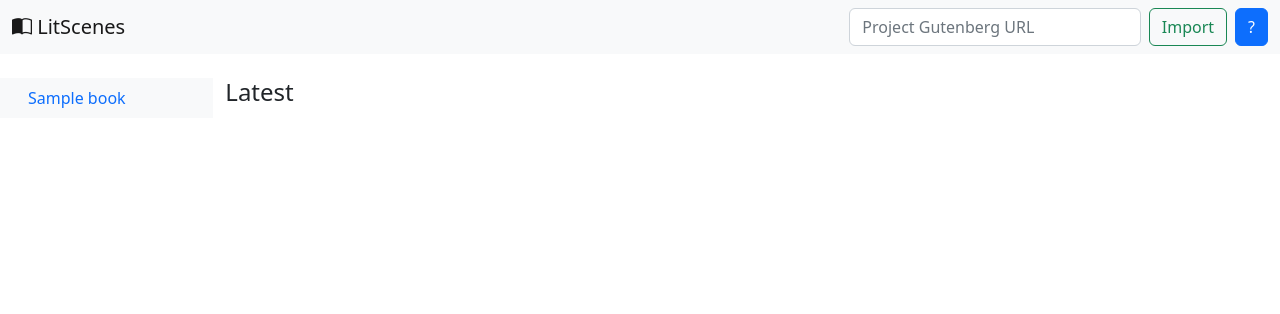
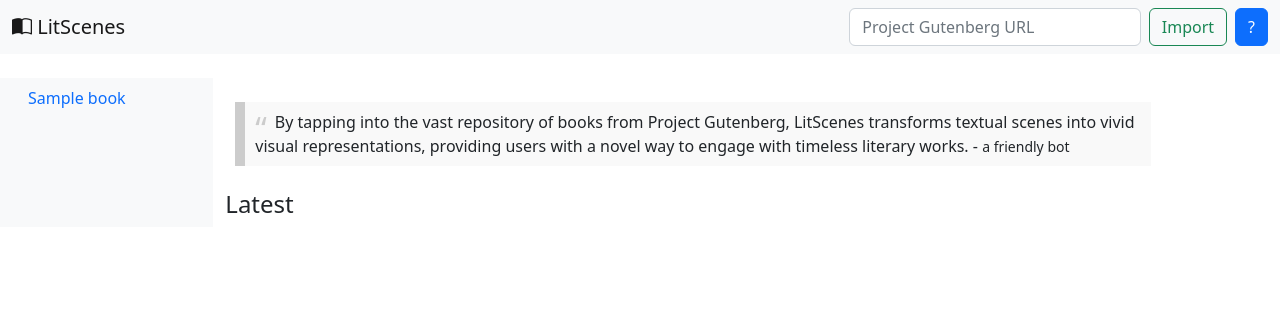
Before and after one commit to kvnn/LitScenes, a FastAPI app: template app/templates/base.html in a window 1280 px wide. Shown: the top 314 px of the page. Run offline with FastAPI, Linux system fonts and the light colour scheme; the template is opened without the code that fills it: most values are stand-ins (such as "Sample title", 1, 10 or a date in 2020); data that the repository does not hold is empty; parts of the project's set-up code (start-up, migrations or seed data) failed here and were passed over.

Commit message:
Adds intro quote

```diff
--- a/app/static/css/style.css
+++ b/app/static/css/style.css
@@ -157,3 +157,24 @@ h2.book-title {
         transform: translate3d(0px, 19px, 0px);
         bottom: 10px;
     }
+
+blockquote {
+    background: #f9f9f9;
+    border-left: 10px solid #ccc;
+    margin: 1.5em 10px;
+    padding: 0.5em 10px;
+    quotes: "\201C""\201D""\2018""\2019";
+}
+
+    blockquote:before {
+        color: #ccc;
+        content: open-quote;
+        font-size: 2em;
+        line-height: 0.1em;
+        margin-right: 0.25em;
+        vertical-align: -0.4em;
+    }
+
+    blockquote p {
+        display: inline;
+    }
--- a/app/templates/base.html
+++ b/app/templates/base.html
@@ -95,7 +95,7 @@
             <main role="main" class="col-md-9">
                 <!-- Grid of book chunks will go here -->
                 {% block content %}
-
+                <blockquote ><p class="mb-0">By tapping into the vast repository of books from Project Gutenberg, LitScenes transforms textual scenes into vivid visual representations, providing users with a novel way to engage with timeless literary works.</p> - <small>a friendly bot</small></small></blockquote>
                 <div class="col-md-12 float-end">
                     <h4>Latest</h4>
                     <div class="row" x-data="recentScenes" x-on:recent-scenes-load.window="scenes = $event.detail.scenes">
```
